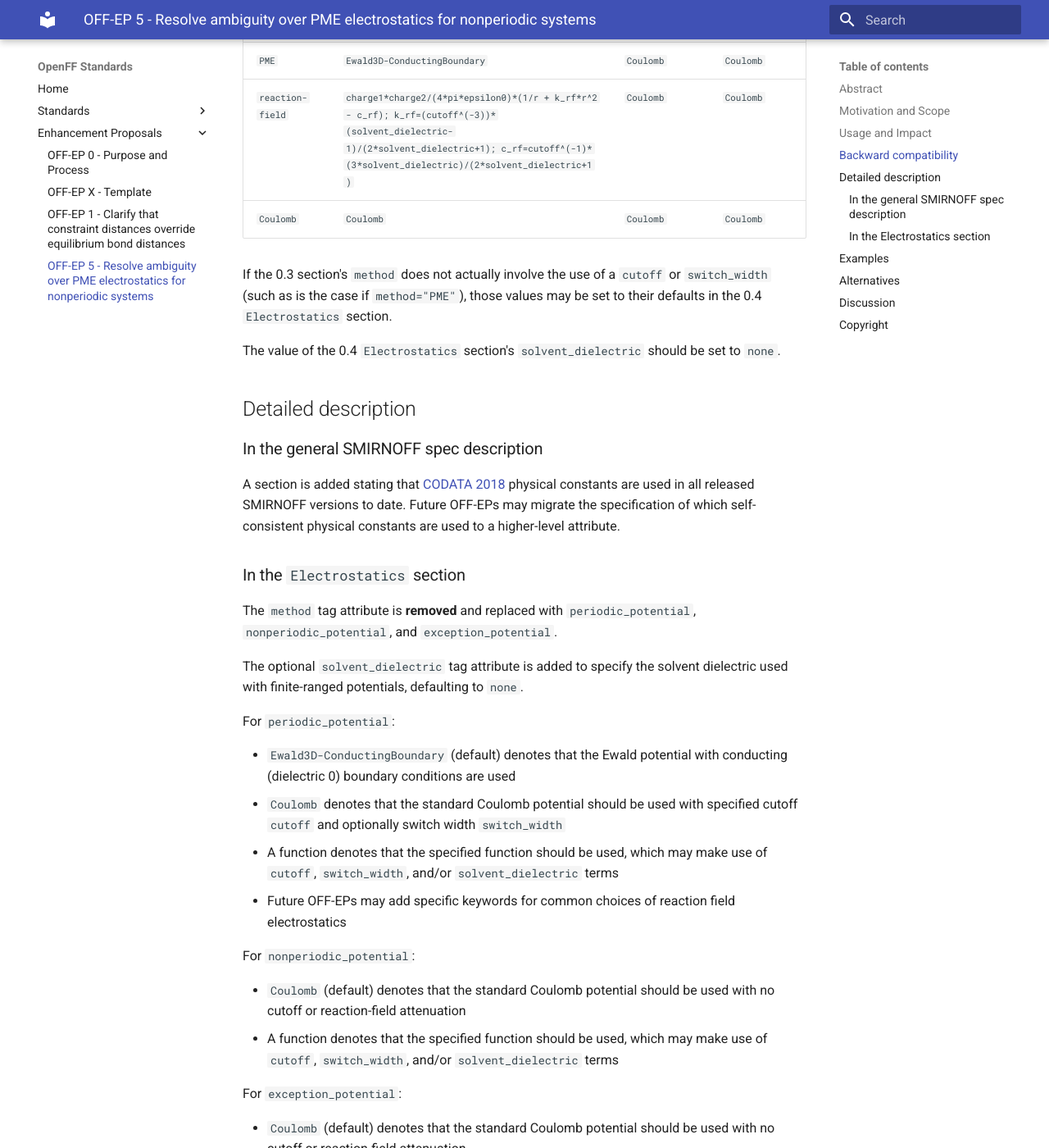
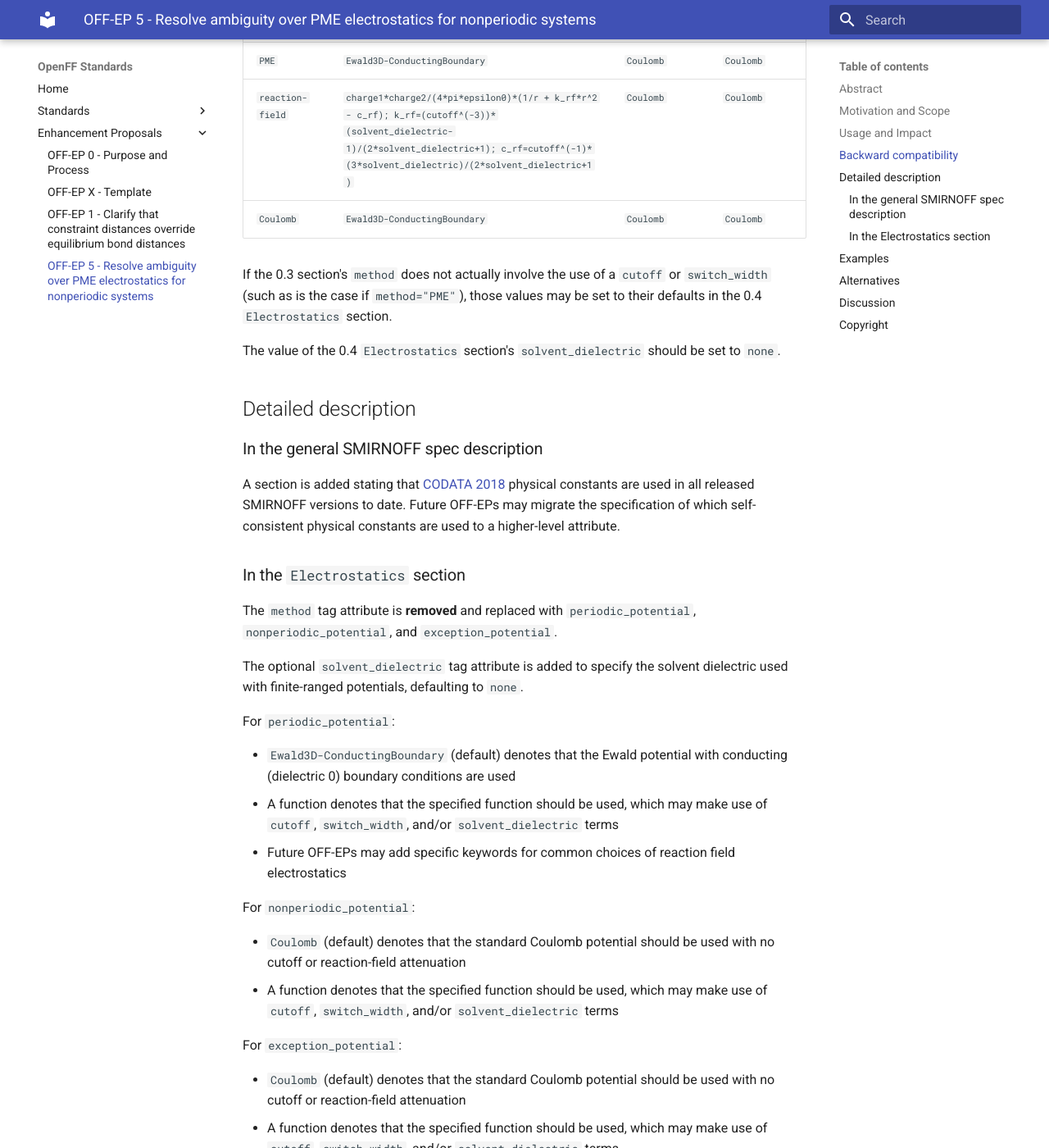
Before and after one commit to openforcefield/standards, an MkDocs documentation site: the page built from docs/enhancement-proposals/off-ep-0005.md, in a window 1280 px wide and 1400 px high, scrolled down 2526 px. Shown: the whole window at 82% size. Built offline with MkDocs 1.6.1 and Material for MkDocs 9.7.7, drawn with Linux system fonts in a browser that asks for light colours.

Commit message:
Remove coulomb option for periodic electrostatics. Update upconversion table to treat 0.3 Coulomb as identical to PME

```diff
--- a/docs/enhancement-proposals/off-ep-0005.md
+++ b/docs/enhancement-proposals/off-ep-0005.md
@@ -79,7 +79,7 @@ Concretely, the following conversions should be performed:
 |------------------|------------------------------|-------------------------------|-----------------------------|
 |  `PME`           | `Ewald3D-ConductingBoundary` | `Coulomb`                     | `Coulomb`                   |
 | `reaction-field` | `charge1*charge2/(4*pi*epsilon0)*(1/r + k_rf*r^2 - c_rf); k_rf=(cutoff^(-3))*(solvent_dielectric-1)/(2*solvent_dielectric+1); c_rf=cutoff^(-1)*(3*solvent_dielectric)/(2*solvent_dielectric+1)`             | `Coulomb`                     | `Coulomb`                   |
-|  `Coulomb`       | `Coulomb`                    | `Coulomb`                     | `Coulomb`                   |
+|  `Coulomb`       | `Ewald3D-ConductingBoundary` | `Coulomb`                     | `Coulomb`                   |
 
 If the 0.3 section's `method` does not actually involve the use of a `cutoff` or `switch_width` (such as is the case if `method="PME"`), those values may be set to their defaults in the 0.4 `Electrostatics` section.
 
@@ -101,7 +101,6 @@ The optional `solvent_dielectric` tag attribute is added to specify the solvent
 For `periodic_potential`:
 
 * `Ewald3D-ConductingBoundary` (default) denotes that the Ewald potential with conducting (dielectric 0) boundary conditions are used
-* `Coulomb` denotes that the standard Coulomb potential should be used with specified cutoff `cutoff` and optionally switch width `switch_width`
 * A function denotes that the specified function should be used, which may make use of `cutoff`, `switch_width`, and/or `solvent_dielectric` terms
 * Future OFF-EPs may add specific keywords for common choices of reaction field electrostatics
 
```
Also changed, not shown: docs/standards/smirnoff.md (+0 -1 lines).
